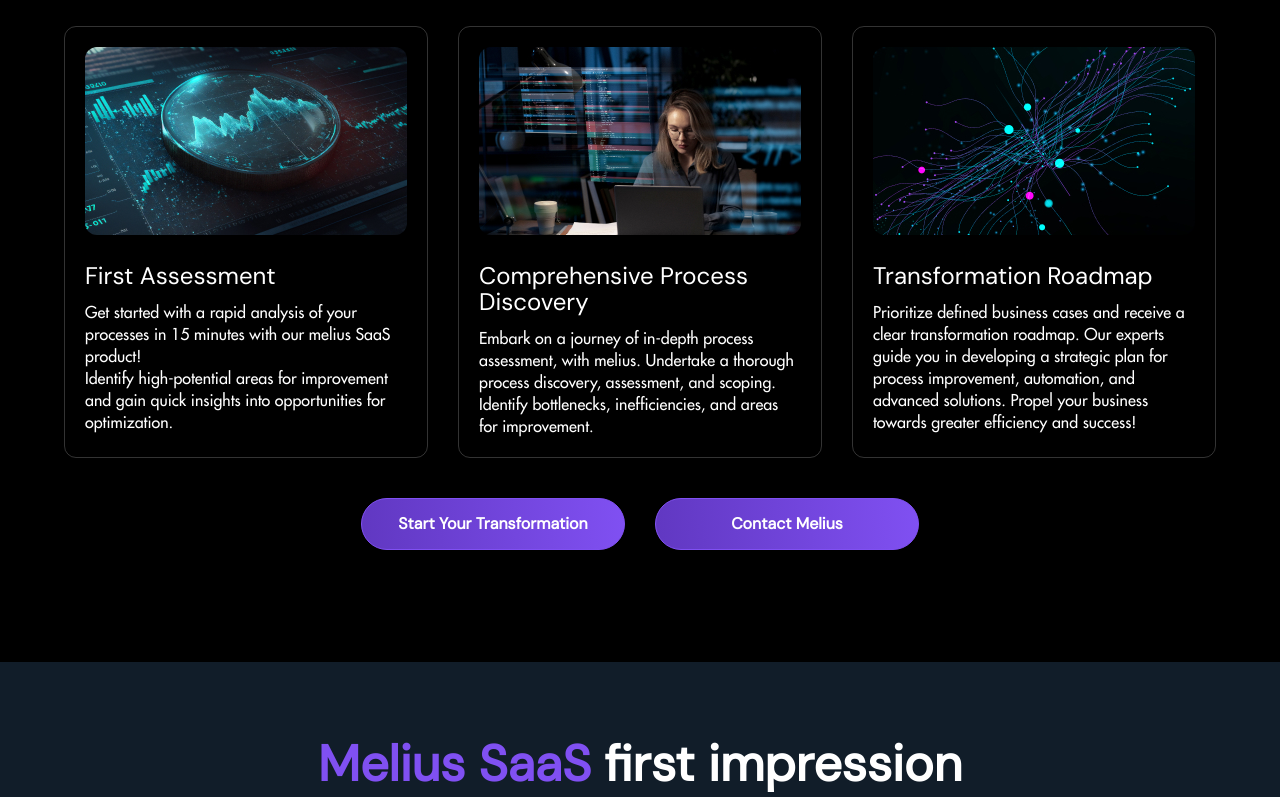
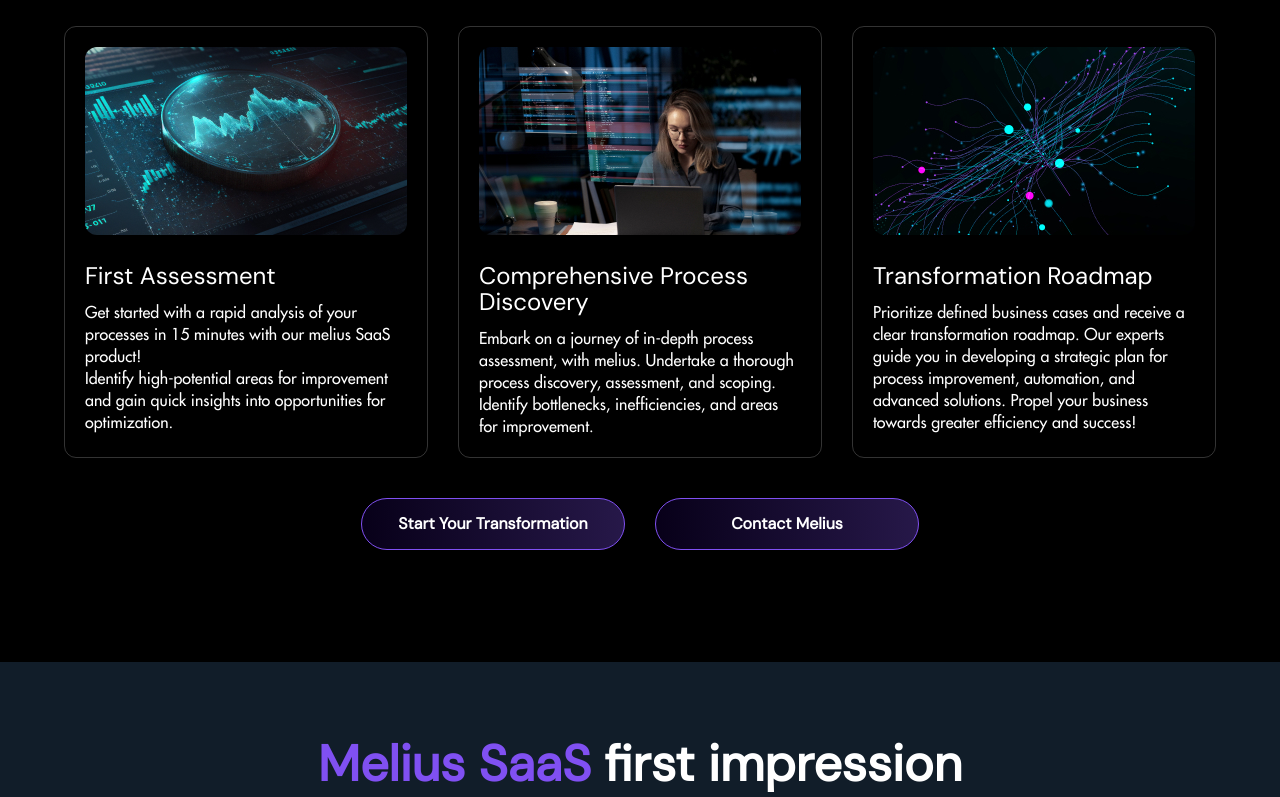
Before and after one commit to samratmahmud/melius, a Next.js app: page / in a window 1280 px wide. Shown: the part 2000-2797 px from the top of the page. Built offline with nearby package versions, Linux system fonts and the light colour scheme; a web font is replaced by a local one.

Commit message:
footer com create

```diff
--- a/src/app/home/Header.tsx
+++ b/src/app/home/Header.tsx
@@ -8,7 +8,12 @@
          <div className="container">
             <div className="relative">
                <div className="flex justify-end relative z-0">
-                  <Image width={700} height={790} src="/images/header-thumbnail.png" alt="" />
+                  <Image
+                     width={700}
+                     height={790}
+                     src="/images/header-thumbnail.png"
+                     alt=""
+                  />
                   <div className="bg-header-bg absolute inset-0" />
                </div>
                <div className="absolute top-[135px] z-10">
@@ -22,12 +27,14 @@
                   <div className="flex justify-center gap-7">
                      <Button
                         size="large"
+                        variant="outlined"
                         className="bg-black-primary bg-transparent header-button-blur"
                      >
                         Start Transformation
                      </Button>
                      <Button
                         size="large"
+                        variant="outlined"
                         className="bg-black-primary bg-transparent header-button-blur"
                      >
                         Book Consulting Hours
--- a/src/app/home/Support.tsx
+++ b/src/app/home/Support.tsx
@@ -10,9 +10,10 @@
       title: "First Assessment",
       describtion: (
          <>
-            Get started with a rapid analysis of your processes in 15 minutes with our melius SaaS
-            product! <br /> Identify high-potential areas for improvement and gain quick insights
-            into opportunities for optimization.
+            Get started with a rapid analysis of your processes in 15 minutes
+            with our melius SaaS product! <br /> Identify high-potential areas
+            for improvement and gain quick insights into opportunities for
+            optimization.
          </>
       ),
    },
@@ -34,7 +35,11 @@
    return (
       <section className="relative z-0 bg-black pb-28">
          <div className="absolute top-80 -z-10">
-            <img className="w-screen h-[720px]" src="/images/Group 1000002278.png" alt="" />
+            <img
+               className="w-screen h-[720px]"
+               src="/images/Group 1000002278.png"
+               alt=""
+            />
          </div>
          <div className="container">
             <div className="relative z-0 mb-44 cursor-pointer">
@@ -50,7 +55,12 @@
                   target="_blank"
                   className="absolute z-10 top-1/2 left-1/2 -translate-y-1/2 -translate-x-1/2 w-16 h-16 rounded-full bg-black/40 hover:bg-black/60 duration-300 p-6 flex items-center justify-center"
                >
-                  <Image src="/images/Polygon 1.svg" alt="" width={1146} height={644} />
+                  <Image
+                     src="/images/Polygon 1.svg"
+                     alt=""
+                     width={1146}
+                     height={644}
+                  />
                </Link>
             </div>
             <div>
@@ -59,8 +69,12 @@
                   <span className="text-primary-500">melius digital</span>
                </h2>
                <div className="grid grid-cols-3 gap-[30px] mb-10">
-                  {supportCards.map(({thumbnail, title, describtion}, index) => (
-                     <div key={index} className="border border-white/20 rounded-xl p-5">
+                  {supportCards.map(
+                     ({thumbnail, title, describtion}, index) => (
+                        <div
+                           key={index}
+                           className="border border-white/20 rounded-xl p-5"
+                        >
                            <Image
                               className="rounded-xl mb-7"
                               src={thumbnail}
@@ -68,16 +82,27 @@
                               width={332}
                               height={188}
                            />
-                        <h3 className="text-4xl font-medium mb-3">{title}</h3>
+                           <h3 className="text-4xl font-medium mb-3">
+                              {title}
+                           </h3>
                            <p className="font-futura-lt">{describtion}</p>
                         </div>
-                  ))}
+                     )
+                  )}
                </div>
                <div className="flex items-center justify-center gap-[30px]">
-                  <Button className="bg-black-primary bg-transparent">
+                  <Button
+                     variant="outlined"
+                     className="bg-black-primary bg-transparent header-button-blur"
+                  >
                      Start Your Transformation
                   </Button>
-                  <Button className="bg-black-primary bg-transparent">Contact Melius</Button>
+                  <Button
+                     variant="outlined"
+                     className="bg-black-primary bg-transparent header-button-blur"
+                  >
+                     Contact Melius
+                  </Button>
                </div>
             </div>
          </div>
--- a/src/assets/fonts/futura-lt-cdnfonts/style.css
+++ b/src/assets/fonts/futura-lt-cdnfonts/style.css
@@ -1,3 +1,9 @@
+@font-face {
+   src: url("./FuturaLT-Light.ttf");
+   font-family: "Futura LT";
+   font-weight: 300;
+   font-style: normal;
+}
 @font-face {
    src: url("./FuturaLT.ttf");
    font-family: "Futura LT";
--- a/src/components/common/Button/button.css
+++ b/src/components/common/Button/button.css
@@ -1,7 +1,7 @@
 @tailwind components;
 
 .button-wrapper {
-   @apply flex items-center justify-center gap-4 rounded-full box-border duration-300 focus:ring-[3px] hover:no-underline;
+   @apply flex items-center justify-center gap-4 rounded-full box-border duration-300 focus:ring-[3px] hover:no-underline outline-none;
 }
 
 /* Sizes */
@@ -22,7 +22,7 @@
    @apply bg-primary-500 text-white border border-primary-500 hover:bg-transparent hover:text-primary-500 ring-primary-500/60;
 }
 .button-wrapper-primary-outlined {
-   /* @apply bg-transparent text-accent border border-accent hover:text-white group-hover:text-white hover:bg-accent group-hover:bg-accent ring-accent/40; */
+   @apply bg-transparent text-white border border-primary-500 hover:bg-primary-500 focus:bg-amber-800 ring-primary-500/40;
 }
 .button-wrapper-primary-text {
 }
--- a/src/components/common/TextField.tsx
+++ b/src/components/common/TextField.tsx
@@ -10,7 +10,7 @@
          <input
             {...rest}
             type={type || "text"}
-            className={`w-full min-h-[52px] bg-transparent lg:px-6 md:px-5 px-4 lg:py-3 md:py-2.5 py-2 text-content-text placeholder: rounded border border-[#E7E6E6] group hover:border-accent focus:ring-1 ring-primary-300/50 ${className}`}
+            className={`w-full min-h-[52px] bg-transparent px-5 py-3.5 text-lg font-light font-futura-lt placeholder:text-white rounded-full border border-white/50 hover:border-primary-500/60 duration-300 outline-none focus:ring-2 ring-primary-500/40 ${className}`}
          />
       </label>
    );
--- a/src/components/common/Textarea.tsx
+++ b/src/components/common/Textarea.tsx
@@ -13,7 +13,7 @@
          {label && <b className="text-dark leading-[1.6em] mb-3">{label}</b>}
          <textarea
             {...rest}
-            className={`w-full bg-transparent px-6 py-3 text-content-text placeholder:text-content-text bg-white rounded overflow-hidden border border-[#E7E6E6] group hover:border-accent focus:ring-1 ring-accent ${className}}`}
+            className={`w-full min-h-[116px] bg-transparent px-5 py-3.5 text-lg font-light font-futura-lt placeholder:text-white rounded-3xl border border-white/50 hover:border-primary-500/60 duration-300 outline-none focus:ring-2 ring-primary-500/40 ${className}`}
          />
       </label>
    );
--- a/tailwind.config.ts
+++ b/tailwind.config.ts
@@ -18,7 +18,7 @@
                "800": "#333333",
                "950": "#060606",
             },
-            amber: {"300": "#EFC252", "400": "#52A0EF"},
+            amber: {"300": "#EFC252", "400": "#52A0EF", "800": "#5C3CA8"},
             teal: {"500": "#05CD99"},
             cyan: {"900": "#2B3674"},
             primary: {"300": "#B0BBD5", "500": "#8050F2", "950": "#1B2559"},
@@ -62,7 +62,8 @@
          "inter-tight": ["var(--font-inter-tight)", ...fontFamily.sans],
       },
       backgroundImage: {
-         "header-bg": "linear-gradient(0deg, rgba(0, 0, 0, 0.90) 0%, rgba(0, 0, 0, 0) 100%)",
+         "header-bg":
+            "linear-gradient(0deg, rgba(0, 0, 0, 0.90) 0%, rgba(0, 0, 0, 0) 100%)",
          "black-primary":
             "linear-gradient(266deg, rgba(128, 80, 242, 0.30) 0%, rgba(24.10, 0, 81.34, 0.30) 100%)",
          "amber-primary": "linear-gradient(166deg, #CBB5FF 0%, #8050F2 100%)",
```
Also changed, not shown: src/components/globals/footer/Footer.tsx (+17 -2 lines). Lines whose indentation alone changed are shown as unchanged.
